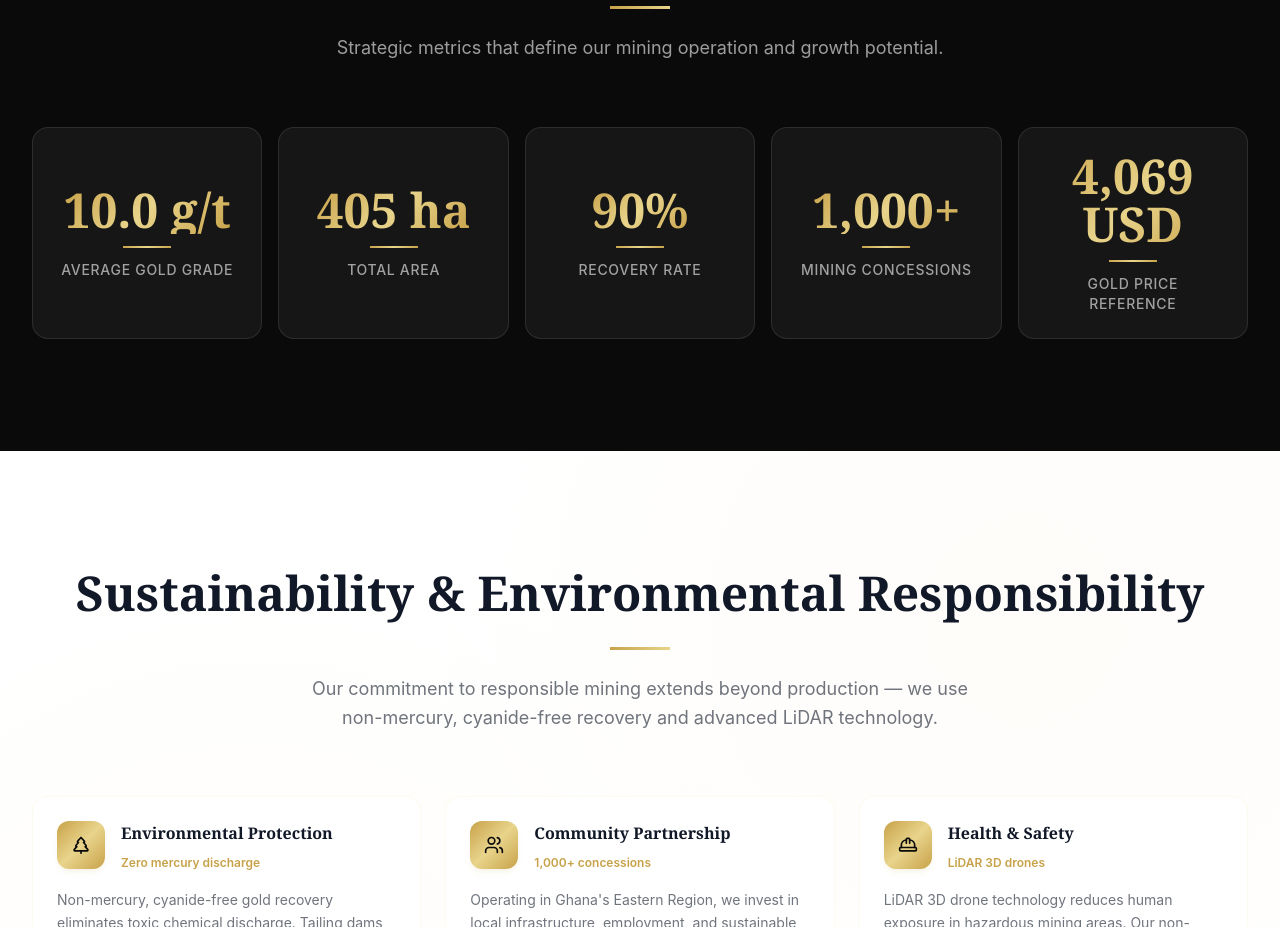
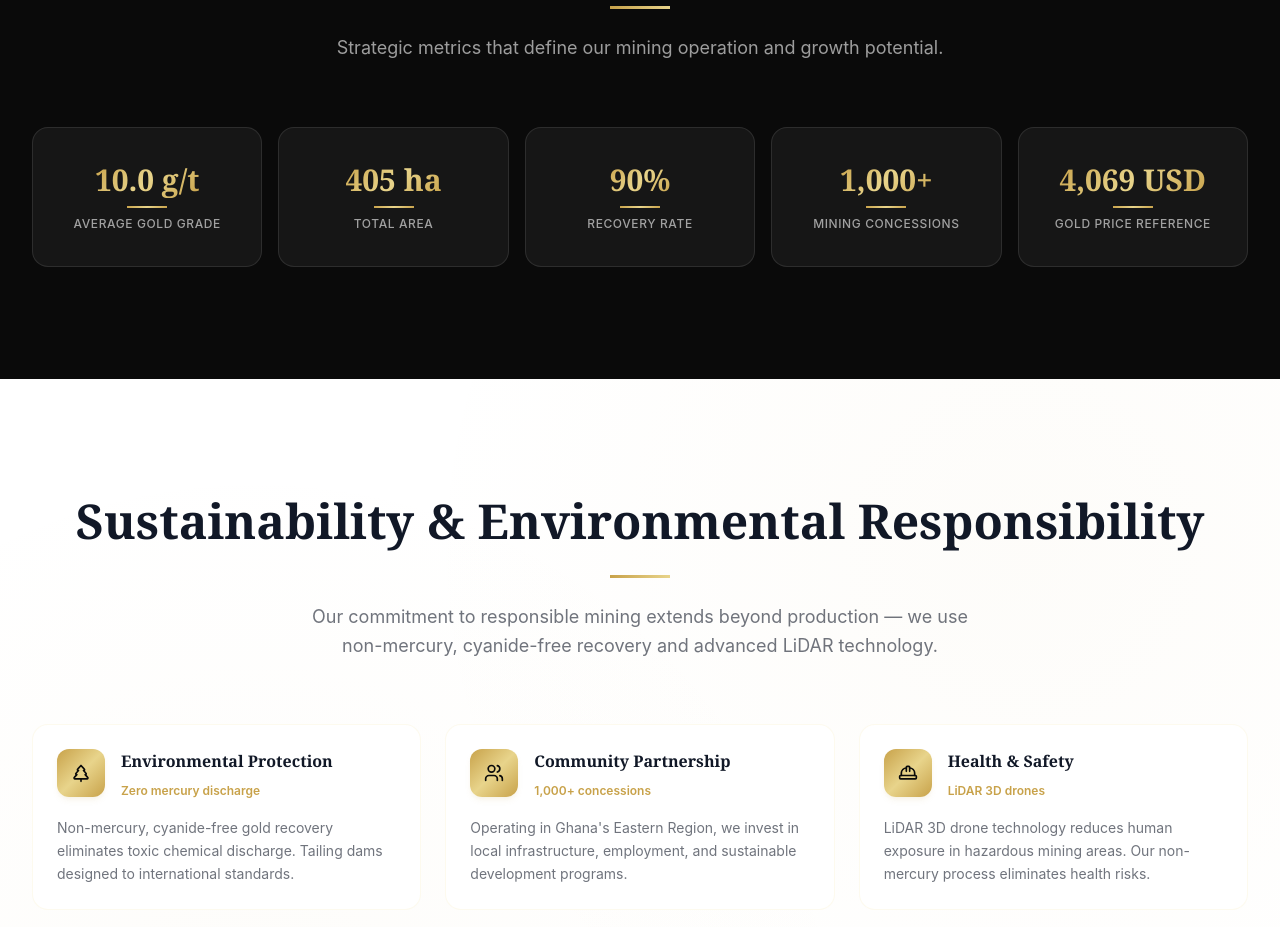
Before and after one commit to alexeiderc/minadeoroghana, a Next.js app: page /en in a window 1280 px wide. Shown: the part 3860-4787 px from the top of the page. Built offline with nearby package versions, Linux system fonts and the light colour scheme.

Commit message:
fix: metric card numbers smaller (text-2xl/3xl), whitespace-nowrap single line, tighter padding/min-height, news article keys prefixed with news namespace

```diff
--- a/src/app/[locale]/news/page.tsx
+++ b/src/app/[locale]/news/page.tsx
@@ -179,8 +179,8 @@ export default function NewsPage() {
               {filteredCompanyArticles.map((article) => (
                 <NewsCard
                   key={article.id}
-                  title={t(article.titleKey)}
-                  excerpt={t(article.excerptKey)}
+                  title={t(`news.${article.titleKey}`)}
+                  excerpt={t(`news.${article.excerptKey}`)}
                   date={new Date(article.date).toLocaleDateString("en-US", {
                     year: "numeric",
                     month: "long",
--- a/src/components/metric-card.tsx
+++ b/src/components/metric-card.tsx
@@ -11,12 +11,12 @@ interface MetricCardProps {
 
 export default function MetricCard({ value, suffix = "", label, decimals = 0 }: MetricCardProps) {
   return (
-    <div className="flex flex-col items-center justify-center text-center p-6 rounded-2xl bg-white/5 border border-white/10 hover:border-primary/30 transition-colors duration-300 group min-h-[180px]">
-      <div className="text-4xl sm:text-5xl font-bold gold-text font-[family-name:var(--font-heading)] mb-3">
+    <div className="flex flex-col items-center justify-center text-center p-5 rounded-2xl bg-white/5 border border-white/10 hover:border-primary/30 transition-colors duration-300 group min-h-[140px]">
+      <div className="text-2xl sm:text-3xl font-bold gold-text font-[family-name:var(--font-heading)] mb-2 whitespace-nowrap">
         <AnimatedCounter end={value} suffix={suffix} decimals={decimals} />
       </div>
-      <div className="w-12 h-0.5 gold-gradient mx-auto mb-3 group-hover:w-16 transition-all duration-300" />
-      <p className="text-white/60 text-sm font-medium uppercase tracking-wider">
+      <div className="w-10 h-0.5 gold-gradient mx-auto mb-2 group-hover:w-14 transition-all duration-300" />
+      <p className="text-white/60 text-xs font-medium uppercase tracking-wider leading-tight">
         {label}
       </p>
     </div>
```
